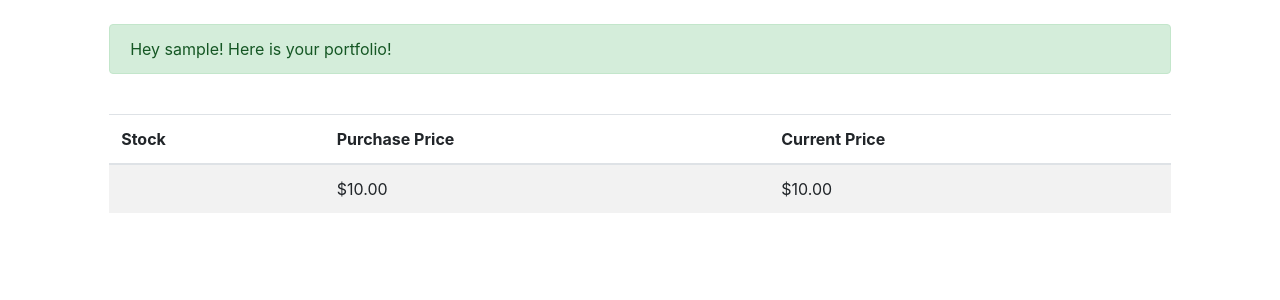
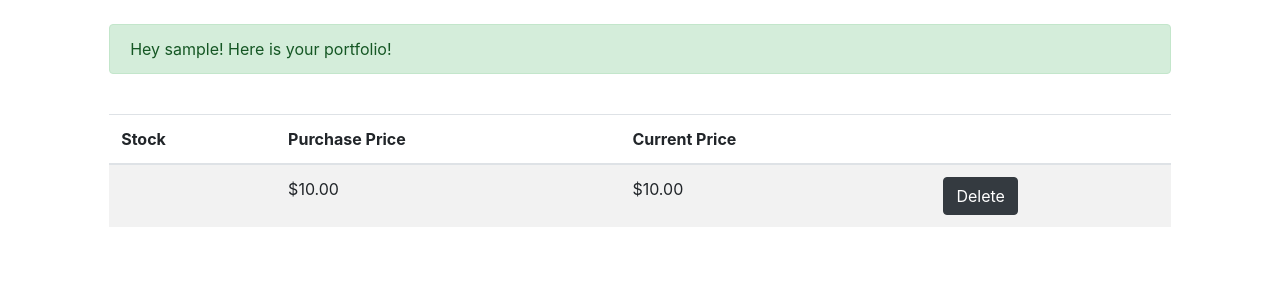
Before and after one commit to PortfolioProject/PortfolioWebApp, a Django app: page / in a window 1280 px wide. Shown: the part 80-380 px from the top of the page. Run offline with Django 3.2, Linux system fonts and the light colour scheme; a user stored in the database is signed in; data comes from the database, SQL or seed files in the repository; tables that the repository leaves empty hold one stand-in row (values such as "Sample post"); parts of the project's set-up code (start-up, migrations or seed data) failed here and were passed over; some libraries are stand-ins or nearby versions.

Commit message:
Form to delete a record
Signed-off-by: Gaurav Ojha <gauravojha@gmail.com>

```diff
--- a/portfolio/portfolioManager/templates/portfolioManager/index.html
+++ b/portfolio/portfolioManager/templates/portfolioManager/index.html
@@ -23,6 +23,7 @@
           <th scope="col">Stock</th>
           <th scope="col">Purchase Price</th>
           <th scope="col">Current Price</th>
+          <th scope="col"></th>
         </tr>
       </thead>
       <tbody>
@@ -31,6 +32,12 @@
                 <td>{{ data.stock_id }}</td>
                 <td>${{ data.purchase_price }}</td>
                 <td>${{ data.current_price }}</td>
+                <td>
+                    <form action="/delete/{{ data.id }}">
+                        {% csrf_token %}
+                        <input class="btn btn-dark" type="submit" value="Delete">
+                    </form>
+                </td>
             </tr>
         {% endfor %}
       </tbody>
--- a/portfolio/portfolioManager/urls.py
+++ b/portfolio/portfolioManager/urls.py
@@ -2,10 +2,12 @@
 
 from portfolioManager.views import index
 from portfolioManager.views import login
+from portfolioManager.views import stock_manager
 
 app_name = 'portfolioManager'
 urlpatterns = [
     path('', index.IndexView.as_view(), name='index'),
+    path('delete/<int:id>', stock_manager.StockView.as_view(), name='index'),
     path('login/', login.LoginView.as_view(), name='login'),
     path('logout/', login.LogoutView.as_view(), name='logout')
 ]
```
Also changed, not shown: portfolio/portfolioManager/views/stock_manager.py (added, +10 -0 lines).
